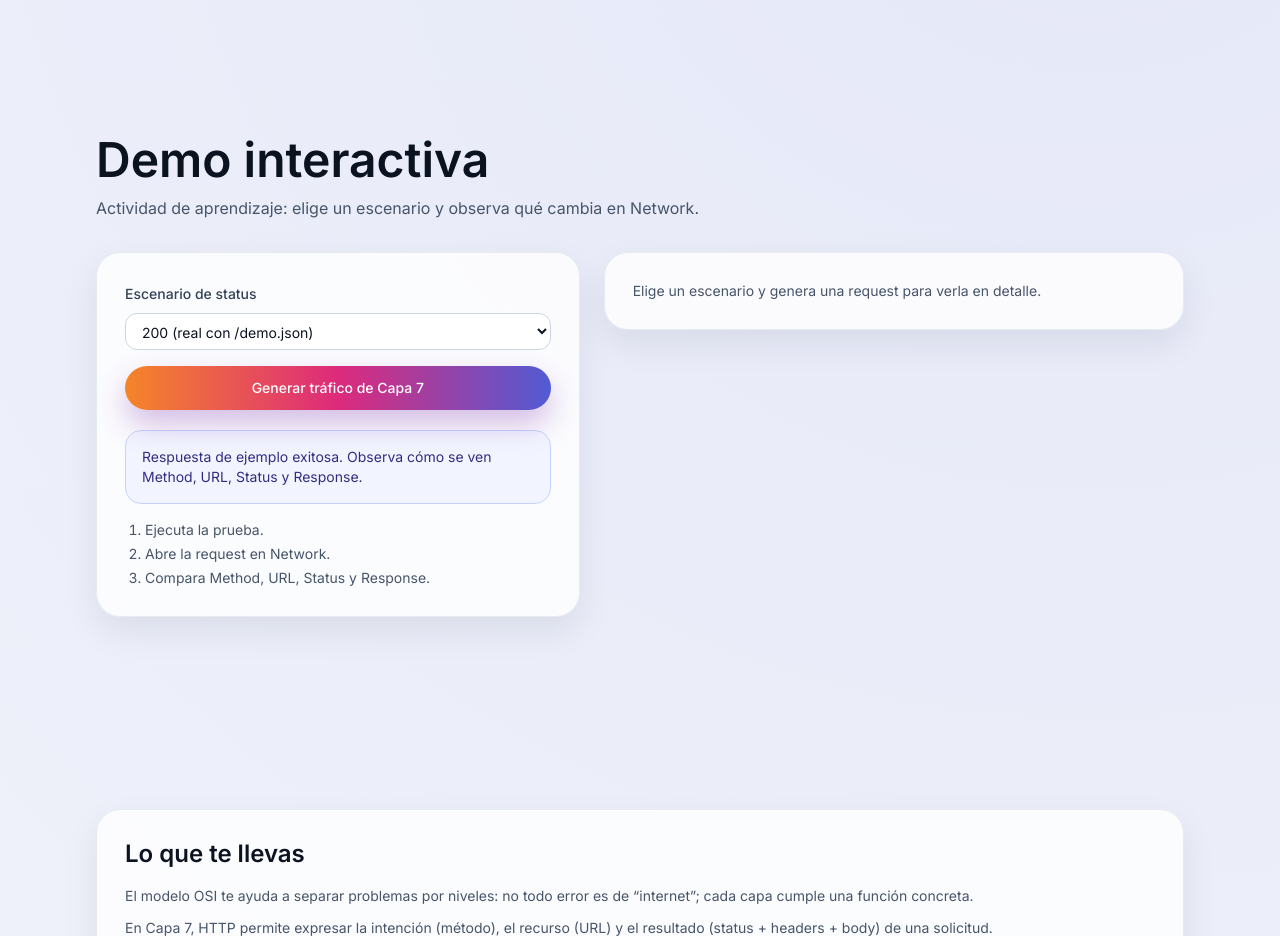
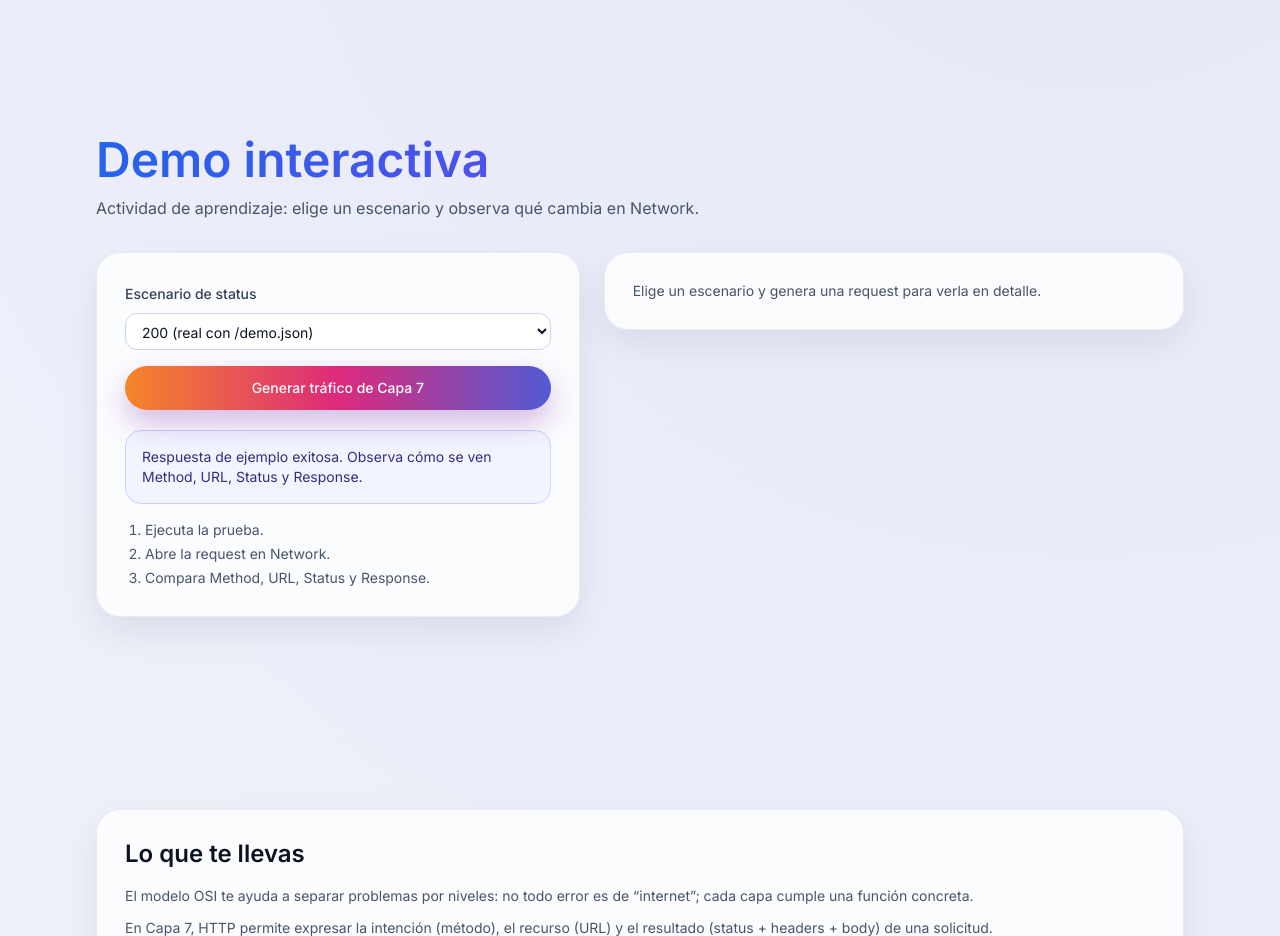
Before and after one commit to Kamolchig/capa-7-modelo-osi-demo, a React (Vite) app: page / in a window 1280 px wide. Shown: the part 8420-9356 px from the top of the page. Built offline with nearby package versions, Linux system fonts and the light colour scheme.

Commit message:
Setup FINA10

```diff
--- a/src/components/DemoSection.jsx
+++ b/src/components/DemoSection.jsx
@@ -59,7 +59,7 @@ export default function DemoSection() {
   return (
     <section id="demo" className="scroll-mt-28 py-24">
       <Reveal>
-        <h2 className="text-4xl font-semibold text-[#0B1220] sm:text-5xl">Demo interactiva</h2>
+        <h2 className="bg-gradient-to-r from-blue-600 to-purple-600 bg-clip-text text-4xl font-semibold text-transparent sm:text-5xl">Demo interactiva</h2>
         <p className="mt-3 max-w-4xl text-slate-600">Actividad de aprendizaje: elige un escenario y observa qué cambia en Network.</p>
       </Reveal>
       <div className="mt-8 grid gap-6 lg:grid-cols-[1fr_1.2fr]">
```
